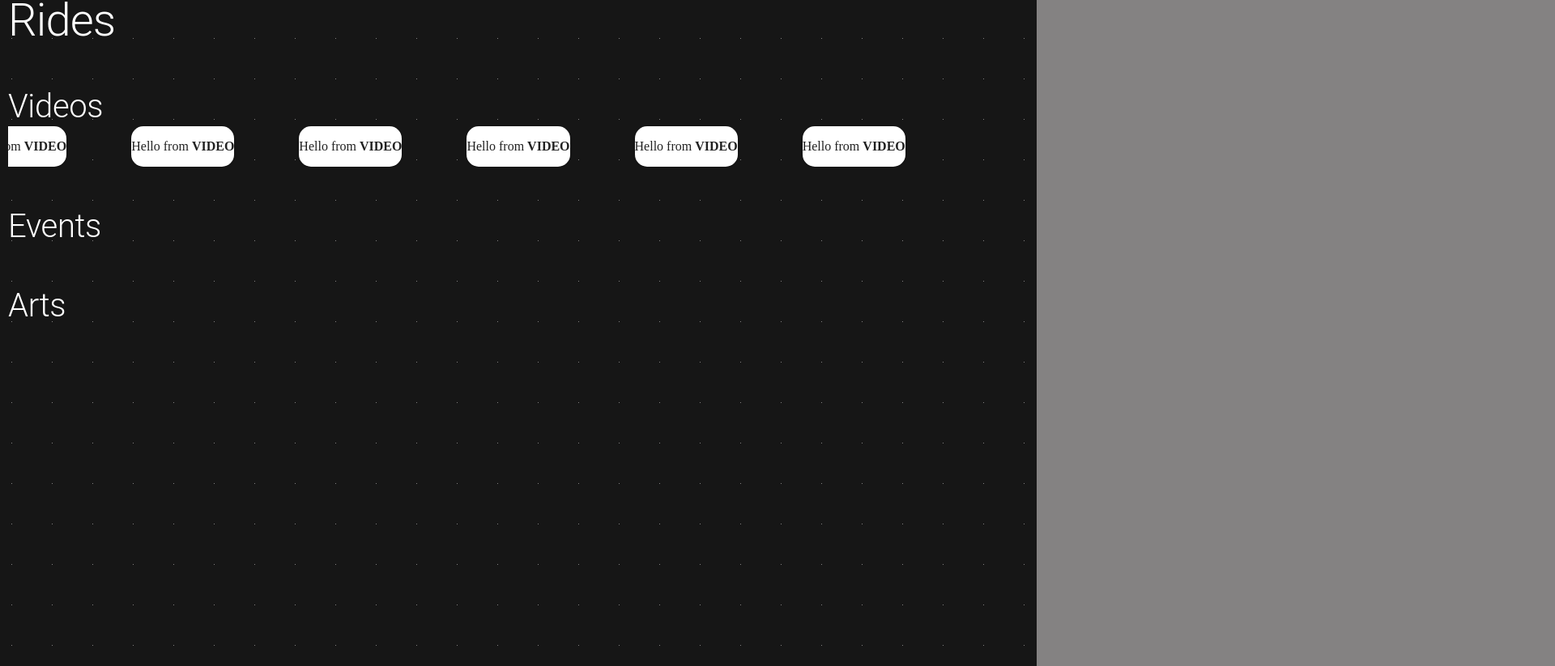
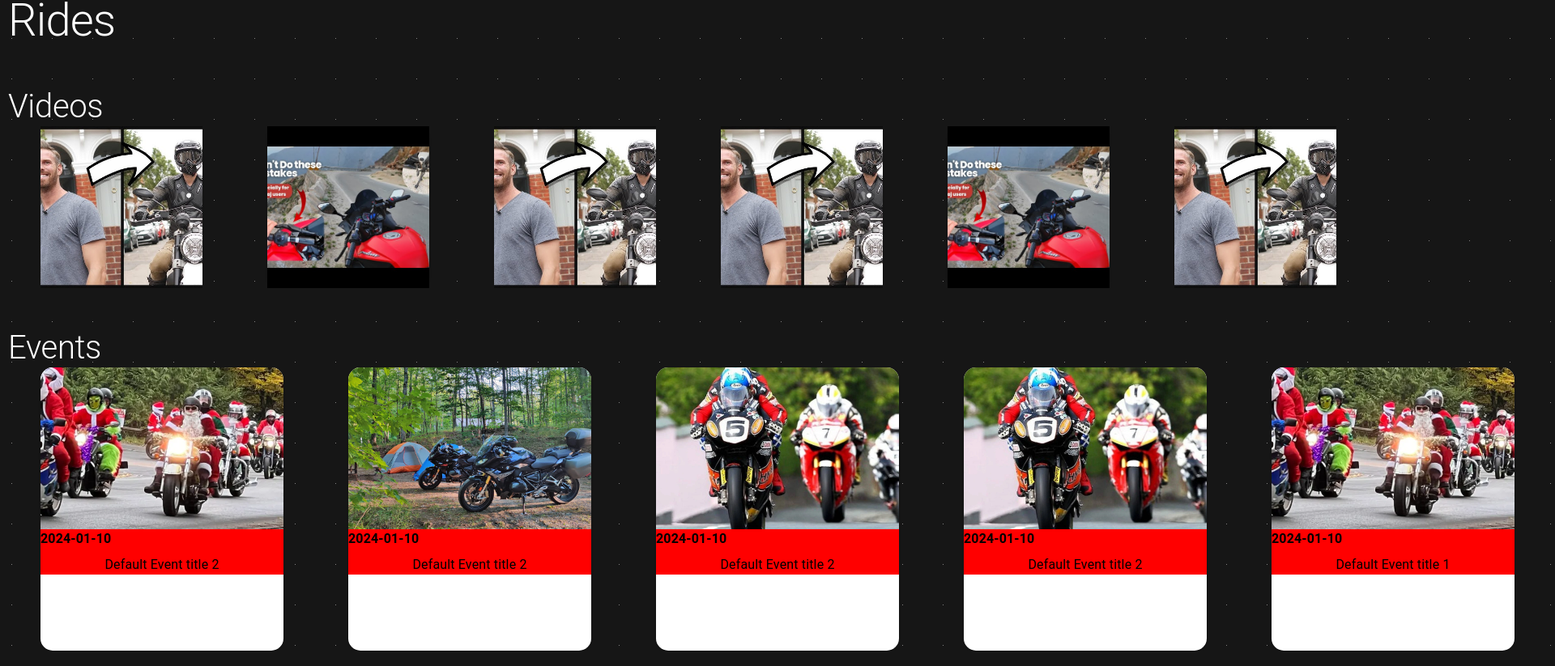
Before and after one commit to 7FOX7/moto-project, a React (Vite) app: page /rides in a window 1280 px wide. Shown: the part 77-900 px from the top of the page at 81% size, 1920 px wide, since content can reach past the window. Built offline with nearby package versions, Linux system fonts and the light colour scheme.

Commit message:
Added video thumbnails and events to the carousel

```diff
--- a/src/customs/components/CustomCarouselSlide.jsx
+++ b/src/customs/components/CustomCarouselSlide.jsx
@@ -2,6 +2,7 @@ import { memo } from "react"
 import { useScreenSize } from "../../contexts/ScreenSizeContext"
 import { useTheme } from "@emotion/react"
 import CustomText from "./CustomText"
+import CustomImage from "./CustomImage"
 import { StyledPaper } from "../../styles/style"
 import { Grid2 } from "@mui/material"
 import Rating from "@mui/material/Rating"
@@ -40,11 +41,11 @@ const CustomCarouselSlide = memo(function CustomCarouselSlide(props) {
                <Grid2
                   size={5}
                >
-                  <Rating
-                     value={item.value}
-                     readOnly
-                     size={isSmallScreen ? "small" : "medium"}
-                  />
+                     <Rating
+                        value={item.value}
+                        readOnly
+                        size={isSmallScreen ? "small" : "medium"}
+                     />
                </Grid2>
                <Grid2
                   size={7}
@@ -66,7 +67,60 @@ const CustomCarouselSlide = memo(function CustomCarouselSlide(props) {
    else if(type === "video") {
       return (
          <StyledPaper>
-            <p>Hello from <strong>VIDEO</strong></p>
+            <CustomImage
+               src={item.src}
+               alt="Fox Logo"
+               width="200px"
+               height="200px"
+            />
+         </StyledPaper>
+      )
+   }
+   else if(type === "event") {
+      return (
+      <StyledPaper
+            sx={{
+               width: isSmallScreen ? "230px" : "300px",
+               height: "350px",
+               display: "flex",
+               flexDirection: "column",
+            }}
+         >
+            <CustomImage
+               src={item.imgSrc}
+               alt={item.imgAlt}
+               width="100%"
+               height="200px"
+               borderRadius="15px 15px 0px 0px"
+            />
+            <Grid2
+               container
+               rowSpacing={1}
+               size={12}
+               sx={{
+                  background: "red"
+               }}
+            >
+               <Grid2
+                  container
+                  size={12}
+                  justifyContent="start"
+               >
+                  <CustomText
+                     color={theme.palette.common.black}
+                     text={item.date}
+                     typography={theme.typography.global.boldText}
+                  />
+               </Grid2>
+               <Grid2
+                  size={12}
+               >
+                  <CustomText
+                     color={theme.palette.common.black}
+                     text={item.title}
+                  />
+               </Grid2>
+            </Grid2>
          </StyledPaper>
       )
    }
```
